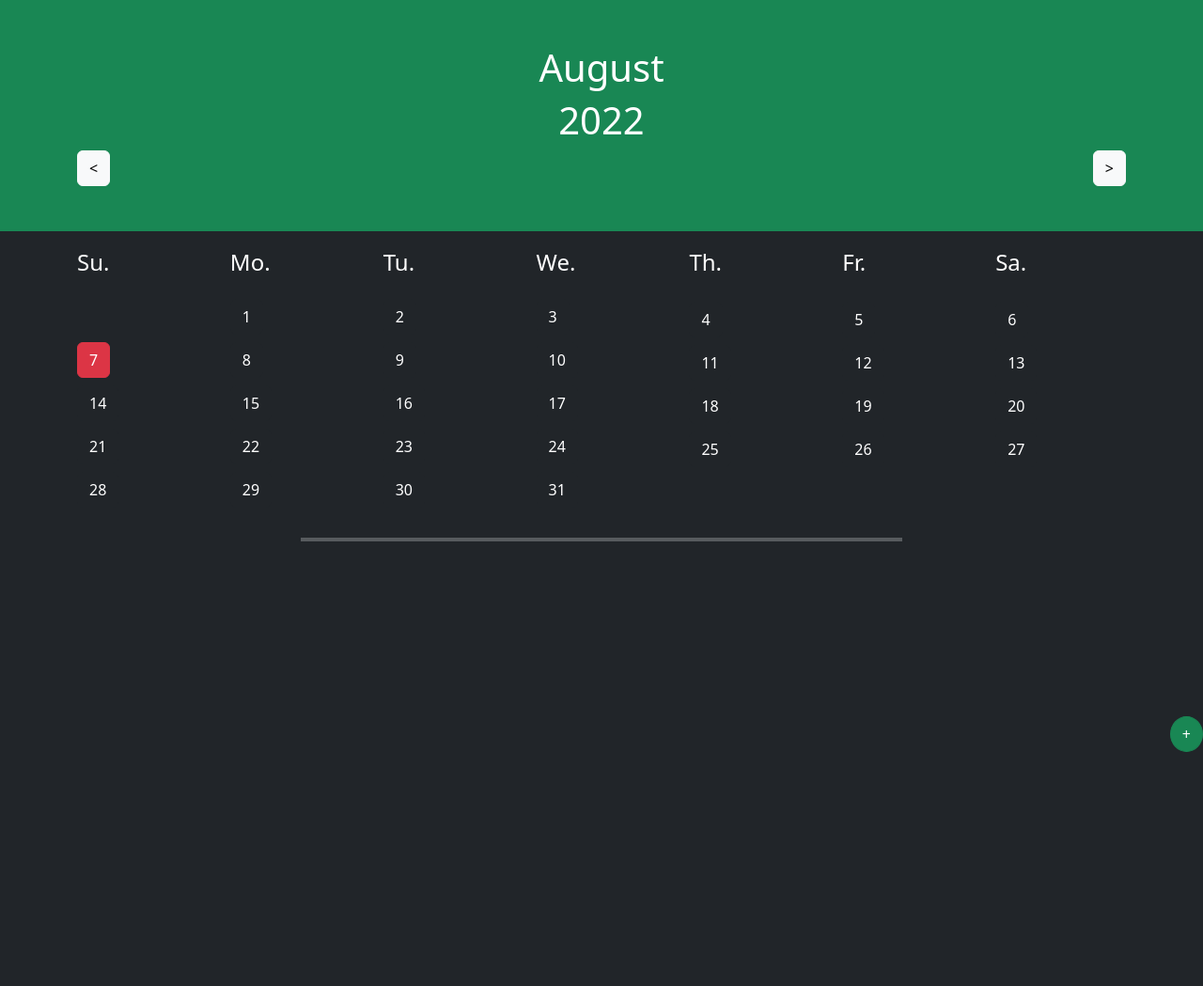
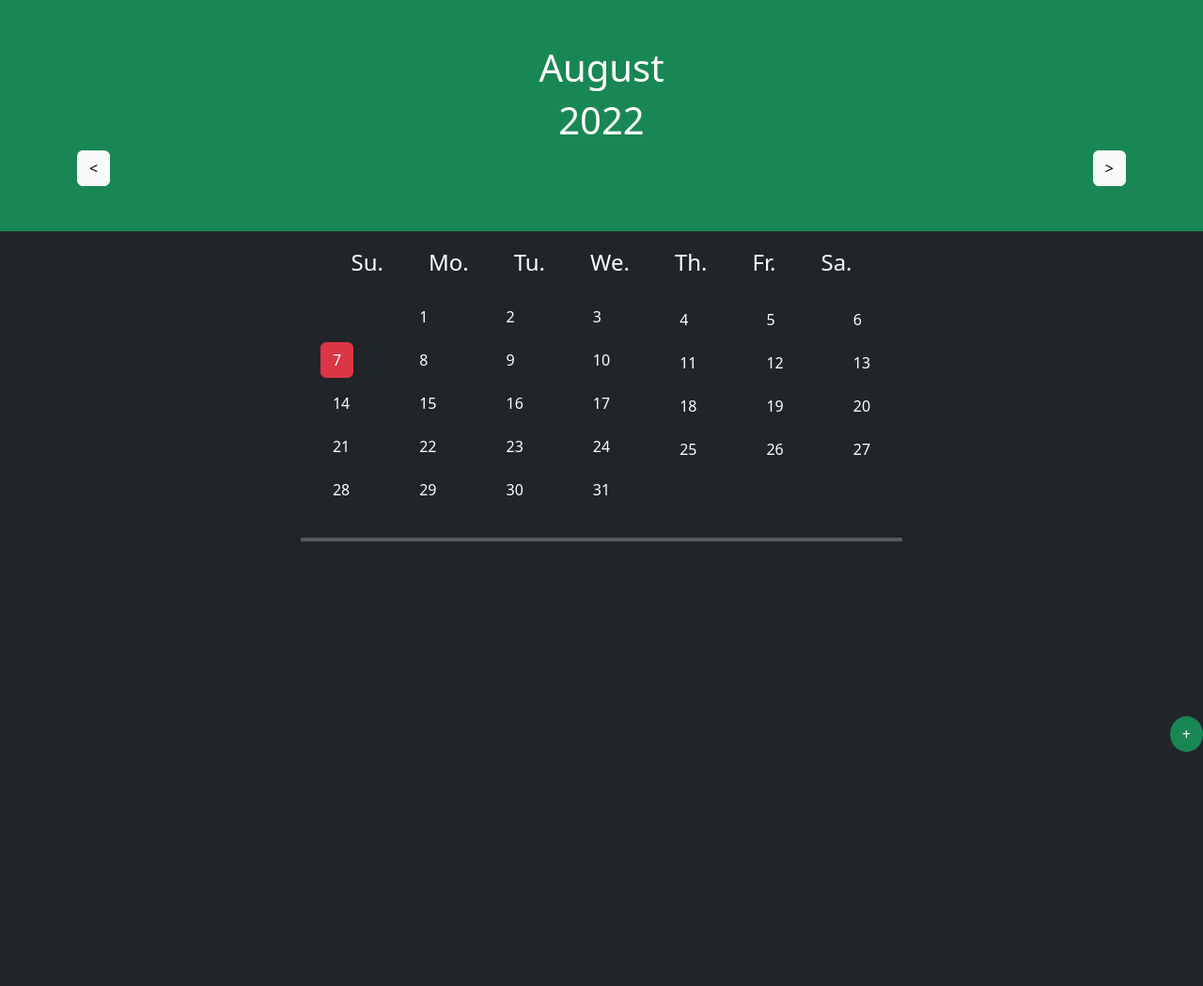
Before and after one commit to Js-cook/Planner-App, a Django app: page / in a window 1280 px wide. Shown: the whole page at 94% size. Run offline with Django 3.2, Linux system fonts and the light colour scheme.

Commit message:
FIX - Several minor fixes

```diff
--- a/frontend/templates/frontend/index.html
+++ b/frontend/templates/frontend/index.html
@@ -11,9 +11,9 @@
     <button onclick="incrementMonth()" id="increment" class="btn btn-light">></button>
   </div>
 </div>
-<div class="bg-dark text-white overflow-hidden" style="height: 100%;">
-  <div id="date-labels" class="container pt-3 pb-3">
-    <div class="row">
+<div class="bg-dark text-white overflow-scroll" style="height: 100%;">
+  <div id="date-labels" class="container d-flex justify-content-center pt-3 pb-3">
+    <div class="row gx-5">
       <h4 class="lab col">Su.</h4>
       <h4 class="lab col">Mo.</h4>
       <h4 class="lab col">Tu.</h4>
@@ -23,8 +23,8 @@
       <h4 class="lab col">Sa.</h4>
     </div>
   </div>
-  <div id="calendar" class="container" style="">
-    <div class="row">
+  <div id="calendar" class="container d-flex justify-content-center" style="">
+    <div class="row gx-5">
       <div id="sun" class="day-col col" style="align-self: end;">
 
       </div>
@@ -71,11 +71,11 @@
       <div class="modal-content" style="background-color: #212429;">
         <div class="modal-header" style="border-bottom-color: grey;">
           <h5 class="modal-title" id="exampleModalLabel">New Assignment</h5>
-          <button type="button" class="btn-close" data-bs-dismiss="modal" aria-label="Close"></button>
+          <button type="button" id="close-btn" class="btn-close" data-bs-dismiss="modal" aria-label="Close"></button>
         </div>
         <div class="modal-body">
           <div id="form-wrapper">
-            <form class="container">
+            <form class="container" id="form">
               <label for="title" class="form-label">Assignment Title</label>
               <input type="text" name="title" id="title" placeholder="ex. Problem set 3" class="bg-dark text-light form-control" required>
               <label class="form-label mt-2" for="desc">Description</label>
@@ -197,7 +197,14 @@
     if(blueBtns.length > 0){
       blueBtns[0].className = "btn btn-dark"
     }
-    clickedBtn.className = "btn btn-primary"
+
+    // fix this later
+    try {
+      clickedBtn.className = "btn btn-primary"
+    }
+    catch(err){
+
+    }
 
     fetch(url)
     .then((resp) => resp.json())
@@ -282,6 +289,8 @@
     console.log(new Date(document.getElementById("datetime").value).getTime())
     const type = document.getElementById("type").value
     const url = "https://planner.p3rplexed.repl.co/api/new-assignment/"
+    clearForm()
+    document.getElementById("close-btn").click()
     fetch(url, {
       method: "POST",
       headers: {
@@ -292,6 +301,10 @@
     })
   })
 
+  function clearForm(){
+    document.getElementById("form").reset()
+  }
+
   window.onload = () => {
     // const d = new Date()
     renderCalendar(d)
```
Also changed, not shown: db.sqlite3.
